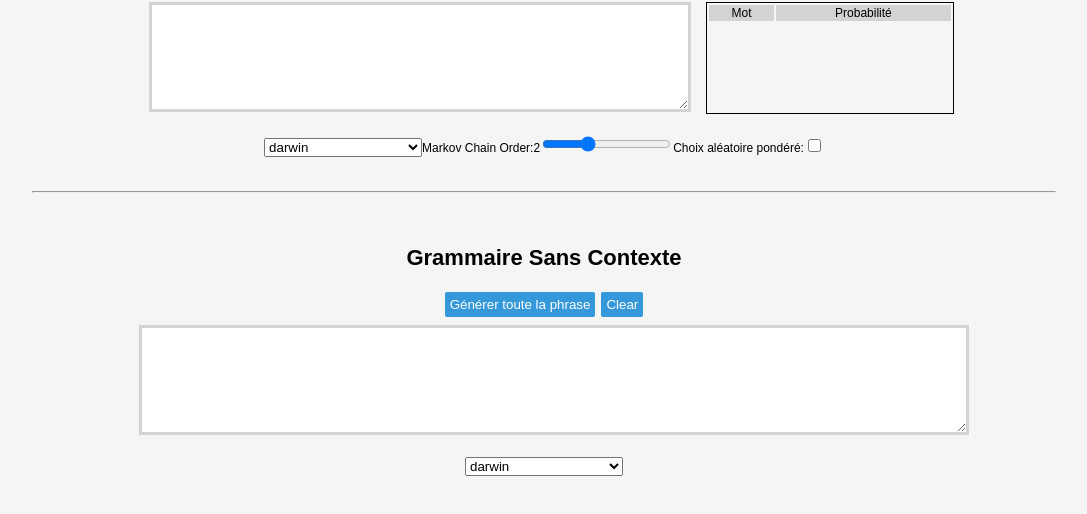
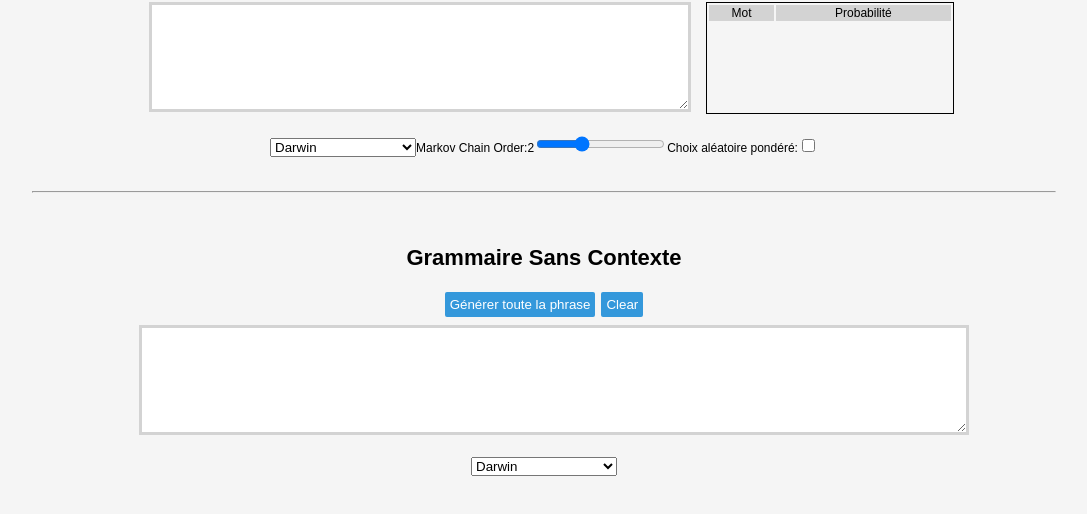
Before and after one commit to TrakJohnson/tpe-website-and-server, a React (Create React App) app: page / in a window 1280 px wide. Shown: the part 334-848 px from the top of the page, without its empty margins (96-1183 px from the left). Built offline with nearby package versions, Linux system fonts and the light colour scheme.

Commit message:
Improve title readability

```diff
--- a/src/App.js
+++ b/src/App.js
@@ -23,6 +23,17 @@ const TEXT_NAMES = [
     "three_little_pigs"
 ];
 const ROOT_LINK = process.env.NODE_ENV === "production" ? "" : "http://127.0.0.1:5000";
+
+
+function getDisplayTitle(title) {
+    return title.charAt(0).toUpperCase() + title.slice(1).replace(/_/g, ' ')
+}
+
+
+function getServerTitle(title) {
+    return title.charAt(0).toLowerCase() + title.slice(1).replace(/ /g, '_')
+}
+
 
 export function cleanText(text) {
     return String(text)
@@ -92,7 +103,7 @@ class Markov extends Component {
     getText(completeSentence) {
         console.log(completeSentence);
         let requestBody = JSON.stringify({
-            textName: this.state.textName,
+            textName: getServerTitle(this.state.textName),
             current: this.state.currentText,
             n: this.state.n,
             completeSentence: completeSentence,
@@ -174,7 +185,7 @@ class Markov extends Component {
             {/* settings */}
             <div id="markov-settings">
                 <select value={this.state.textName} onChange={(e) => this.setState({textName: e.target.value})}>
-                    {TEXT_NAMES.map((textName) => <option key={textName}>{textName}</option>)}
+                    {TEXT_NAMES.map((textName) => <option key={textName}>{getDisplayTitle(textName)}</option>)}
                 </select>
                 <div>
                     Markov Chain Order:
@@ -212,7 +223,7 @@ class PCFG extends Component {
 
     getText() {
         let requestBody = JSON.stringify({
-            textName: this.state.textName
+            textName: getServerTitle(this.state.textName)
         });
         console.log(requestBody);
 
@@ -249,7 +260,7 @@ class PCFG extends Component {
             </div>
             <br/>
             <select value={this.state.textName} onChange={(e) => this.setState({textName: e.target.value})}>
-                {TEXT_NAMES.map((textName) => <option key={textName}>{textName}</option>)}
+                {TEXT_NAMES.map((textName) => <option key={textName}>{getDisplayTitle(textName)}</option>)}
             </select>
         </div>;
     }
```
